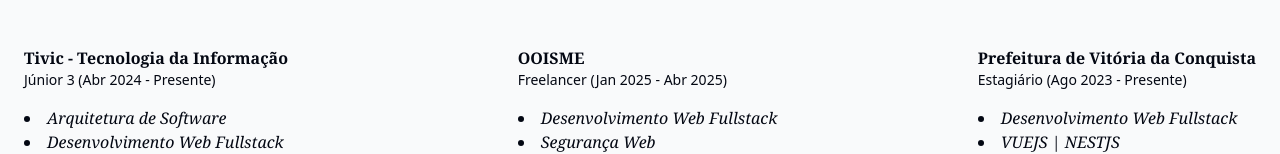
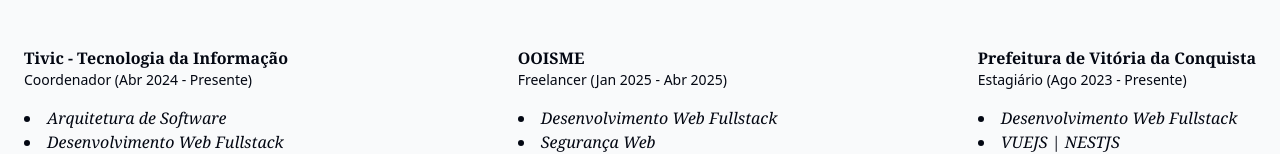
Before and after one commit to HerbertDuarte/herbert-duarte-portifolio-2.0, a Vue app: page / in a window 1280 px wide. Shown: the part 798-952 px from the top of the page. Built offline with nearby package versions, Linux system fonts and the light colour scheme; a web font is replaced by a local one.

Commit message:
Update WorksPage.vue

```diff
--- a/src/pages/WorksPage.vue
+++ b/src/pages/WorksPage.vue
@@ -7,7 +7,7 @@
 const works: Work[] = [
   {
     title: "Tivic - Tecnologia da Informação",
-    subtitle: "Júnior 3 (Abr 2024 - Presente)",
+    subtitle: "Coordenador (Abr 2024 - Presente)",
     items: [
       "Arquitetura de Software",
       "Desenvolvimento Web Fullstack",
```
